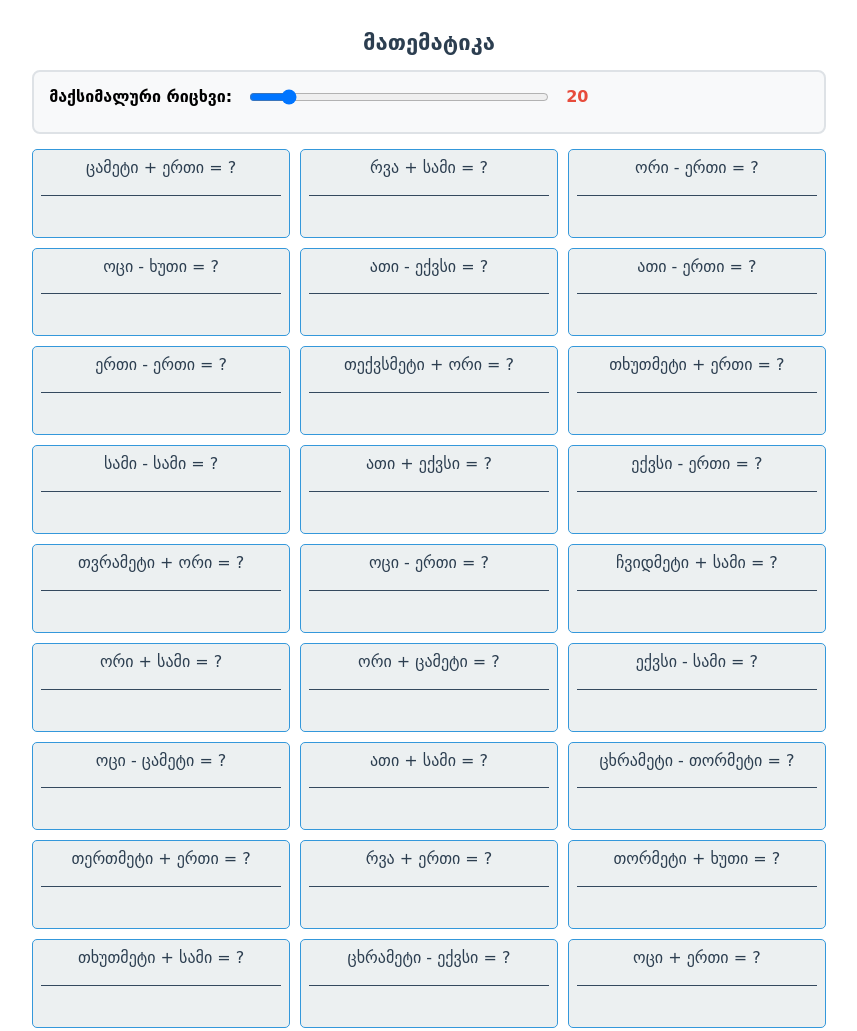
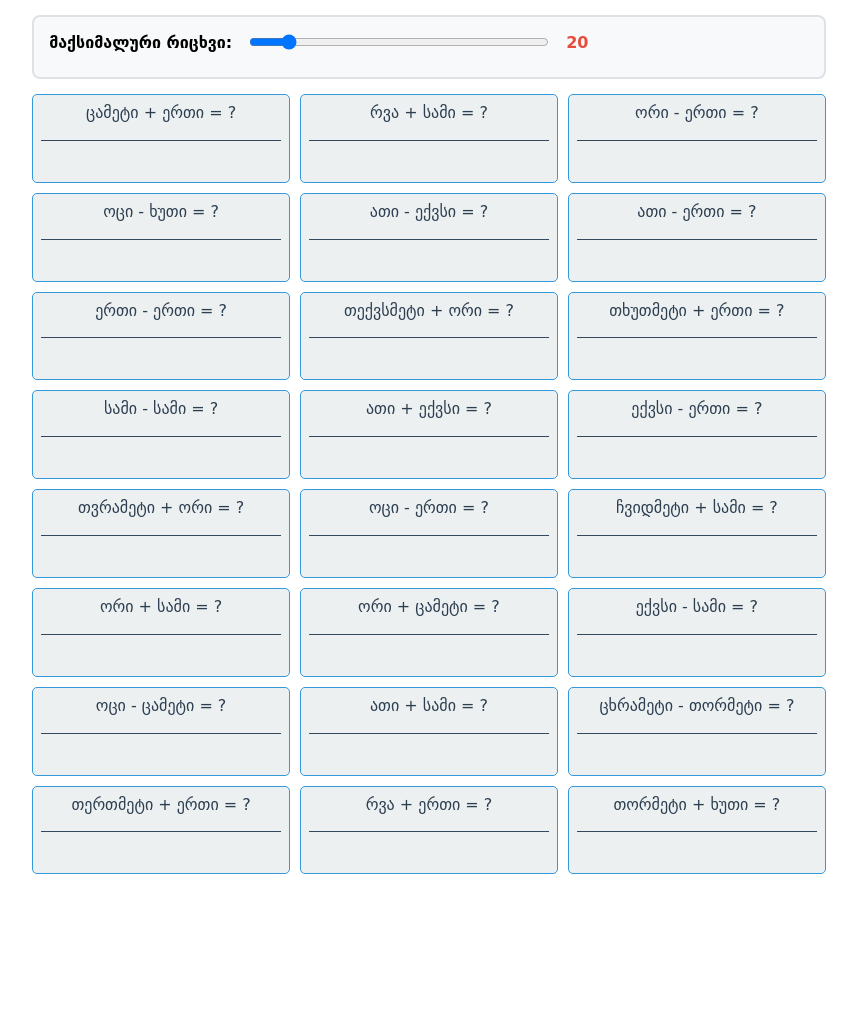
Before and after one commit to bumbeishvili/math.infoicy.com, a plain HTML site: page index.html in a window 1280 px wide. Shown: the top 1031 px of the page, without its empty margins (211-1068 px from the left). After the commit the page ends 889 px from the top, so only its background shows below. Drawn offline with Linux system fonts and the light colour scheme.

Commit message:
Update index.html

```diff
--- a/index.html
+++ b/index.html
@@ -116,8 +116,6 @@
     </style>
 </head>
 <body>
-    <h1>მათემატიკა</h1>
-
     <div class="controls">
         <div class="control-group">
             <label>მაქსიმალური რიცხვი:</label>
@@ -167,7 +165,7 @@
 
             const usedProblems = new Set();
 
-            for (let i = 0; i < 30; i++) {
+            for (let i = 0; i < 24; i++) {
                 let num1, num2, operation, problem, problemKey;
                 let attempts = 0;
 
```
